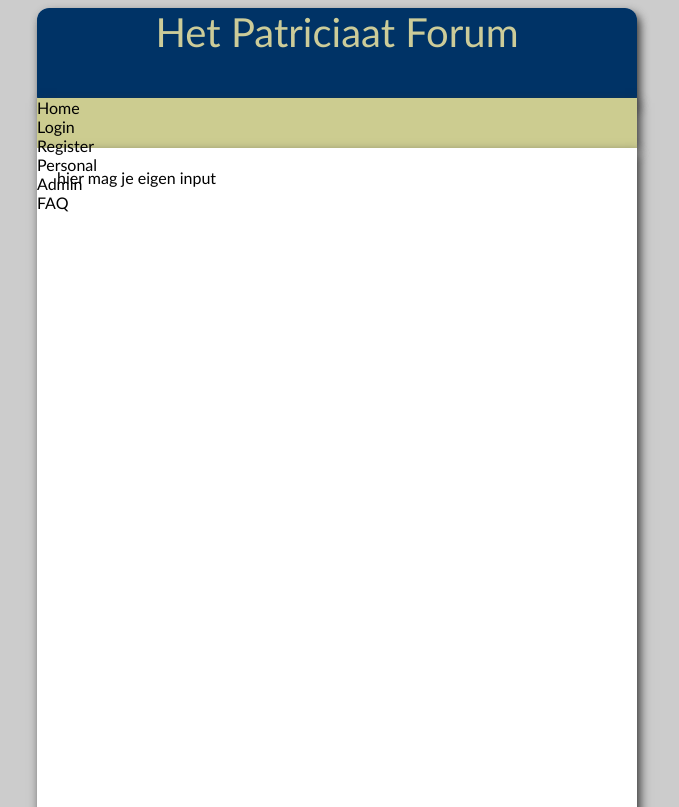
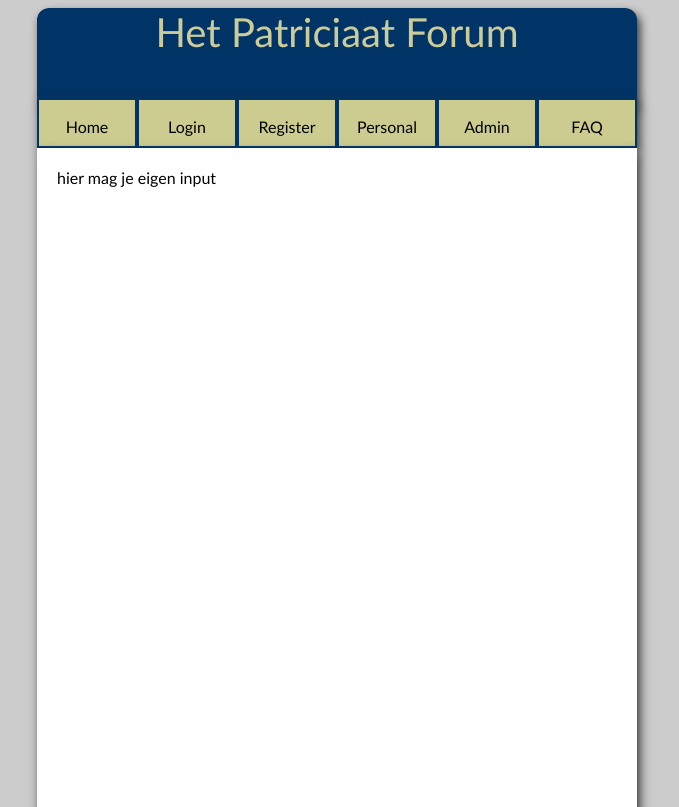
Before and after one commit to fokkedekker/Forum, a PHP site: page /base.html in a window 1280 px wide. Shown: the top 807 px of the page, without its empty margins (303-982 px from the left). Run offline with PHP 8.4, Linux system fonts and the light colour scheme.

Commit message:
final base

```diff
--- a/stylesheet.css
+++ b/stylesheet.css
@@ -37,6 +37,18 @@ div.menu
 	background:#cccc90;
 }
 
+div.menuknop
+{
+	border-style:solid;
+	float:left;
+	height:29px;
+	width:96px;
+	border-width:2px;
+	border-color: #003366;
+	text-align:center;
+	padding-top:17px;
+}
+
 div.center
 {
 	background:#ffffff;
```
